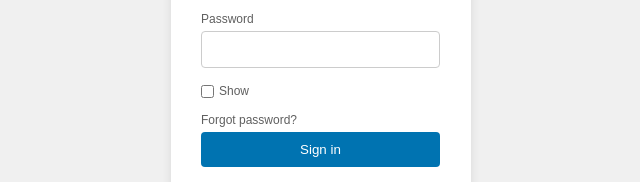
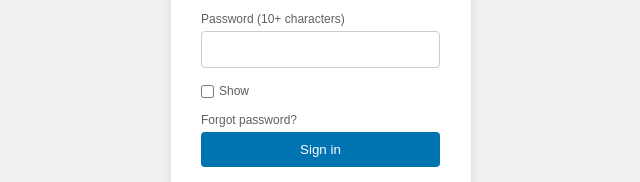
Before and after one commit to PACIFIQUEGIT/Linkedin-Clone, a plain HTML site: page index.html in a window 1280 px wide. Shown: the part 231-413 px from the top of the page, 319-959 px from the left. Drawn offline with Linux system fonts and the light colour scheme.

Commit message:
commits of today

```diff
--- a/index.html
+++ b/index.html
@@ -21,7 +21,7 @@
         <div class="error"></div>
     </div>
     <div class="form-group">
-        <label for="password">Password</label>
+        <label for="password">Password (10+ characters)</label>
         <input type="password" id="password">
         <div class="error"></div>
         <div class="show-password">
```
